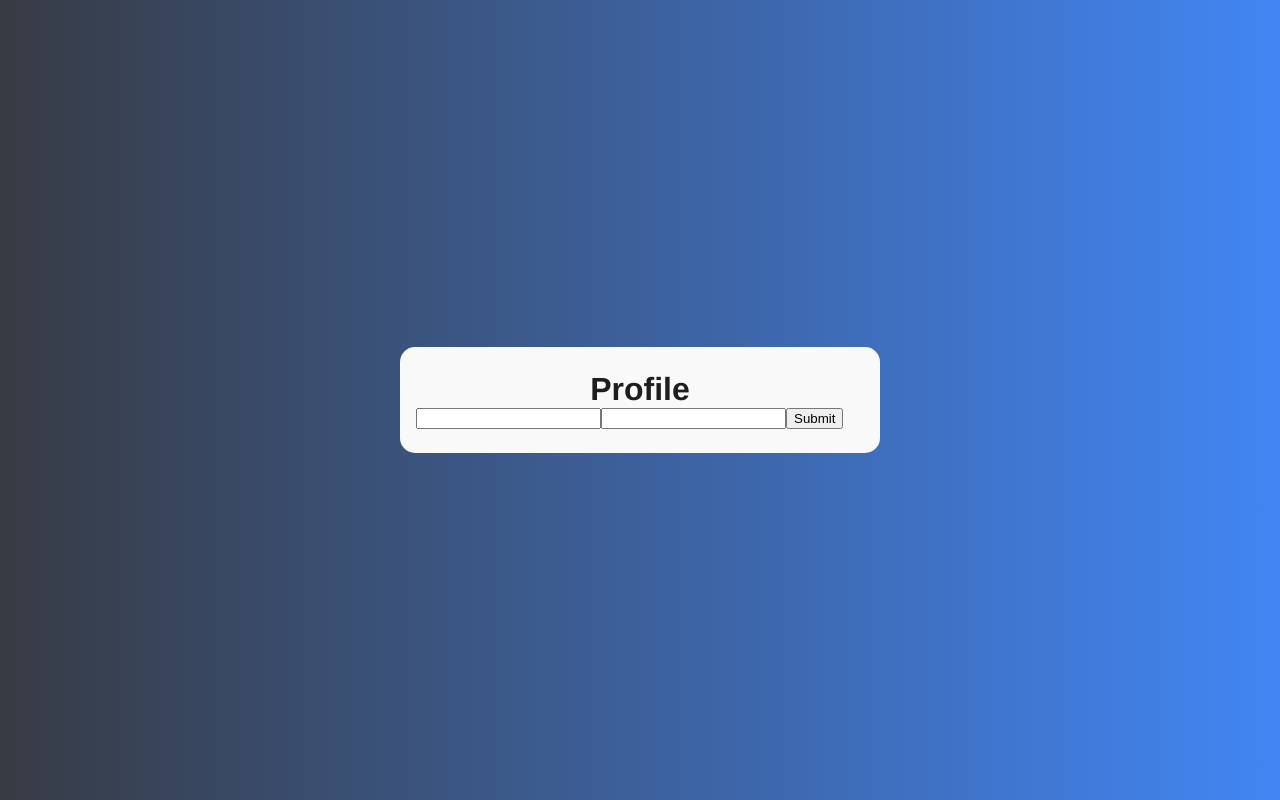
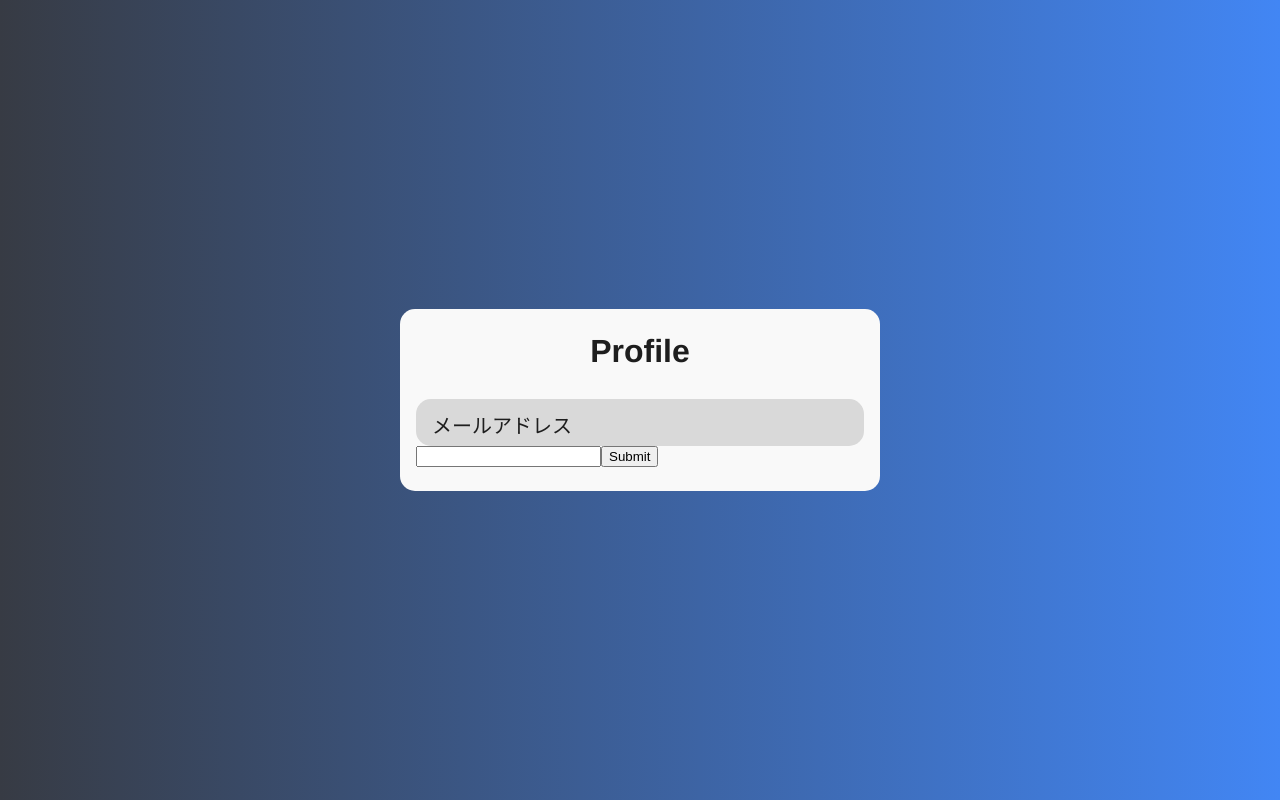
Before and after one commit to jepapt2/React_ProfileSite, a React (Create React App) app: page / in a window 1280 px wide. Built offline with nearby package versions, Linux system fonts and the light colour scheme.

Commit message:
TextInput_create

```diff
--- /dev/null
+++ b/src/components/ui/form/TextInput.tsx
@@ -0,0 +1,55 @@
+import { UseFormRegisterReturn } from 'react-hook-form/dist/types'
+import styled from 'styled-components'
+
+type Props = {
+  register: UseFormRegisterReturn
+  type: React.HTMLInputTypeAttribute | undefined
+}
+
+const TextInput: React.FC<Props> = ({ register, type }) => {
+  return (
+    <>
+      <StyledLabel>
+        <StyledInput {...register} type={type} placeholder="メールアドレス" />
+        <StyledSpan>メールアドレス</StyledSpan>
+      </StyledLabel>
+    </>
+  )
+}
+
+const StyledLabel = styled.label`
+  display: flex;
+  flex-direction: column;
+`
+
+const StyledInput = styled.input`
+  background-color: ${(props) => props.theme.colors.lightGrayColor};
+  color: ${(props) => props.theme.colors.textColor};
+  border: none;
+  border-radius: 15px;
+  padding: 0.75rem 1rem;
+  display: block;
+  font-size: 1.25rem;
+  width: 100%;
+  order: 1;
+  &::placeholder {
+    color: transparent;
+  }
+  &:not(:placeholder-shown) + span {
+    transform: translateY(0) translateX(-1rem) scale(0.75);
+  }
+  &:focus + span {
+    transform: translateY(0) translateX(-1rem) scale(0.75);
+  }
+`
+
+const StyledSpan = styled.span`
+  font-size: 1.25rem;
+  display: inline-block;
+  transform: translateY(2.5rem) scale(1);
+  transform-origin: left;
+  transition: 0.3s;
+  margin: 0 1rem;
+`
+
+export default TextInput
--- a/src/pages/Home.tsx
+++ b/src/pages/Home.tsx
@@ -1,5 +1,6 @@
 import { useForm } from 'react-hook-form'
 import Card from '../components/ui/Card'
+import TextInput from '../components/ui/form/TextInput'
 import Head from '../components/ui/text/Head'
 
 type AuthForm = {
@@ -10,12 +11,18 @@ type AuthForm = {
 const Home: React.FC = () => {
   const { register, handleSubmit } = useForm<AuthForm>()
   const onSubmit = handleSubmit((data) => console.log(data))
+
+  register
+
   return (
     <>
       <Card>
         <Head>Profile</Head>
         <form>
-          <input {...register('email')} type="email" />
+          <TextInput
+            register={register('email', { required: true })}
+            type="email"
+          />
           <input {...register('password')} type="password" />
           <button type="submit" onClick={onSubmit}>
             Submit
--- a/src/styles/theme.ts
+++ b/src/styles/theme.ts
@@ -4,6 +4,8 @@ const Theme = {
   colors: {
     baseColor: '#F9F9F9',
     textColor: '#1E1E1E',
+    lightGrayColor: '#D9D9D9',
+    grayColor: '#7C7C7C',
     accentColor: '#F9B043',
     bodyBackGround: {
       start: '#373B44',
```
